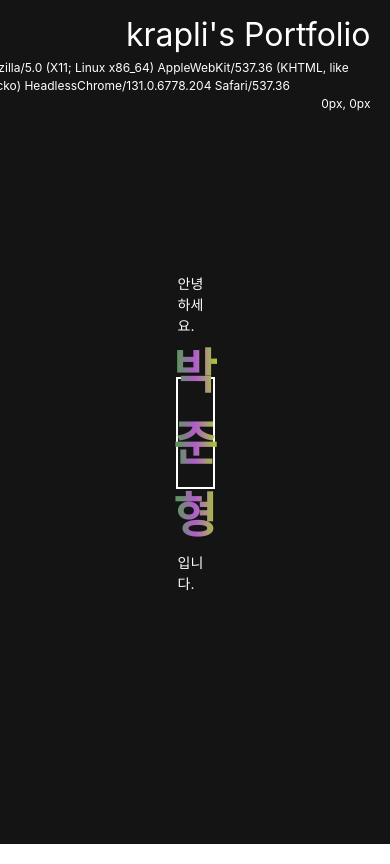
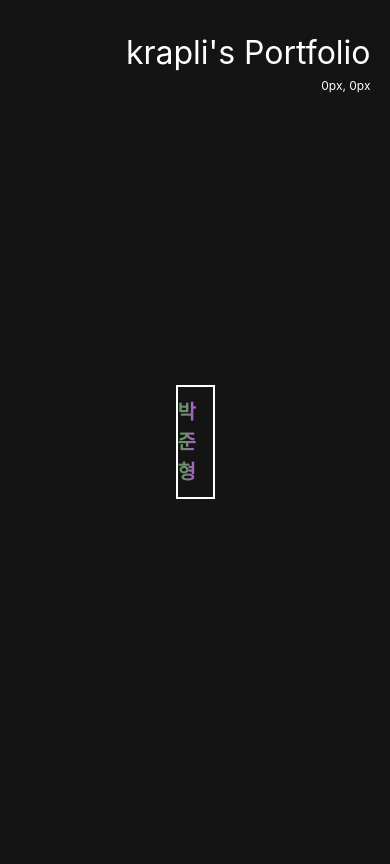
Before and after one commit to krapli441/garbanzo, a React app: page / in a window 390 px wide. Built offline with nearby package versions, Linux system fonts and the light colour scheme; a web font is replaced by a local one.

Commit message:
반응형 웹 추가 및 함수 컴포넌트 타입 선언

```diff
--- a/package.json
+++ b/package.json
@@ -24,6 +24,7 @@
     "framer-motion": "^10.12.17",
     "os-browserify": "^0.3.0",
     "path-browserify": "^1.0.1",
+    "react-responsive": "^9.0.2",
     "react-transition-group": "^4.4.5",
     "react-youtube": "^10.1.0",
     "stream-browserify": "^3.0.0",
--- a/src/App.tsx
+++ b/src/App.tsx
@@ -1,26 +1,28 @@
 // 리액트 라이브러리
 import React, { useEffect } from "react";
 
+// 외부 라이브러리
+import { Box } from "@chakra-ui/react";
+import { useMediaQuery } from "react-responsive";
 // 리액트 컴포넌트
 import Header from "./components/views/header";
 import Main from "./components/views/main";
 import Bottom from "./components/views/bottom";
-import { Box, Image, Text } from "@chakra-ui/react";
-;
-
 // css
 import "./css/root.css";
 
-export default function App() {
+const App: React.FC = () => {
   useEffect(() => {
-    document.title = "krapli's portfolio";
-  });
+    document.title = "hi, imnotkrapli.";
+  }, []);
+
+  const isMobile = useMediaQuery({ maxWidth: 1285, maxHeight: 854 });
 
   return (
     <Box
       className="container"
-      width="100%"
-      height="100vh"
+      width={isMobile ? "100%" : "100%"} // 1285px 이하일 경우 해상도를 100%으로 조절
+      height={isMobile ? "100%" : "100%"} // 854px 이하일 경우 해상도를 100%으로 조절
       mx="auto"
       display="flex"
       flexDirection="column"
@@ -34,4 +36,6 @@ export default function App() {
       <Bottom />
     </Box>
   );
-}
+};
+
+export default App;
--- a/src/components/utils/userInfo.tsx
+++ b/src/components/utils/userInfo.tsx
@@ -1,24 +1,22 @@
 // 리액트 라이브러리
 import React from "react";
 
-import { Box, Image, Text } from "@chakra-ui/react";
+// 외부 라이브러리
+import { useMediaQuery } from "react-responsive";
+
 // 리액트 컴포넌트
+import { Text } from "@chakra-ui/react";
 
-// * 본문
-
-// const UserInfoStyle = styled.div`
-//   font-size: 12px;
-// `;
-
-const userInfo = navigator.userAgent;
-// console.log(userInfo);
-
-export default function AccessUserInformation() {
+const AccessUserInformation: React.FC = () => {
+  const isSmall = useMediaQuery({ maxWidth: 870 });
+  const userInfo = navigator.userAgent;
   return (
     <>
-      <Text className="accessUser" fontSize={12}>
+      <Text className="accessUser" fontSize={isSmall ? "0" : "12px"}>
         {userInfo}
       </Text>
     </>
   );
-}
+};
+
+export default AccessUserInformation;
--- a/src/components/views/header.tsx
+++ b/src/components/views/header.tsx
@@ -1,12 +1,12 @@
 // 리액트 라이브러리
-import React, { useState } from "react";
+import React from "react";
 
 // 리액트 컴포넌트
-import { Box, Image, Text } from "@chakra-ui/react";
+import { Box, Text } from "@chakra-ui/react";
 import Userinformation from "../utils/userInfo";
 import MouseTracking from "../utils/mouse";
 
-export default function main() {
+const Header:React.FC = () => {
   return (
     <>
       <Box
@@ -29,3 +29,5 @@ export default function main() {
     </>
   );
 }
+
+export default Header
--- a/src/components/views/main.tsx
+++ b/src/components/views/main.tsx
@@ -1,11 +1,10 @@
 // 리액트 라이브러리
-import React, { useRef, useEffect, useState } from "react";
+import React from "react";
 
 // 외부 라이브러리
 import { Box } from "@chakra-ui/react";
 
 // 리액트 컴포넌트
-import MovingBox from "./perspectiveBox";
 
 // 리액트 컴포넌트
 import MyNameBox from "./myName";
--- a/src/components/views/myName.tsx
+++ b/src/components/views/myName.tsx
@@ -1,5 +1,8 @@
 // 리액트 라이브러리
 import React, { useState, useEffect } from "react";
+
+// 외부 라이브러리
+import { useMediaQuery } from "react-responsive";
 
 // 리액트 컴포넌트
 import { Box, Text } from "@chakra-ui/react";
@@ -9,7 +12,11 @@ import Introduce from "./introduce";
 
 // css
 
-export default function myNameBox() {
+const MyNameBox: React.FC = () => {
+  // 반응형 웹 미디어 쿼리
+  const isMedium = useMediaQuery({ maxWidth: 1285, maxHeight: 854 });
+  const isSmall = useMediaQuery({ maxWidth: 870 });
+
   const [isHovered, setIsHovered] = useState(false);
   const [isClicked, setIsClicked] = useState(false);
   const fontType: Array<number> = [100, 200, 300, 400, 500, 600, 700, 800, 900];
@@ -89,8 +96,8 @@ export default function myNameBox() {
         <>
           <Text
             className="greetingText"
-            fontSize={14}
-            transition={"all 0.2s ease"}
+            fontSize={isMedium ? "0px" : "14px"}
+            // transition={"all 0.2s ease"}
             opacity={isClicked ? 0 : 1}
             style={{
               transform: isClicked ? "scale(0)" : "scale(1)",
@@ -100,7 +107,7 @@ export default function myNameBox() {
           </Text>
           <Text
             className="myNameText"
-            fontSize={48}
+            fontSize={isSmall ? "20px" : isMedium ? "32px" : "48px"}
             fontWeight={fontWeight}
             bgGradient={textcolor}
             bgClip={"text"}
@@ -114,8 +121,8 @@ export default function myNameBox() {
           </Text>
           <Text
             className="greetingText"
-            fontSize={14}
-            transition={"all 0.2s ease"}
+            fontSize={isMedium ? "0px" : "14px"}
+            // transition={"all 0.2s ease"}
             opacity={isClicked ? 0 : 1}
             style={{
               transform: isClicked ? "scale(0)" : "scale(1)",
@@ -130,4 +137,6 @@ export default function myNameBox() {
       introduce.tsx 렌더링 */}
     </Box>
   );
-}
+};
+
+export default MyNameBox;
```
Also changed, not shown: 1 other file (tests, documents, lock files or other folders).
